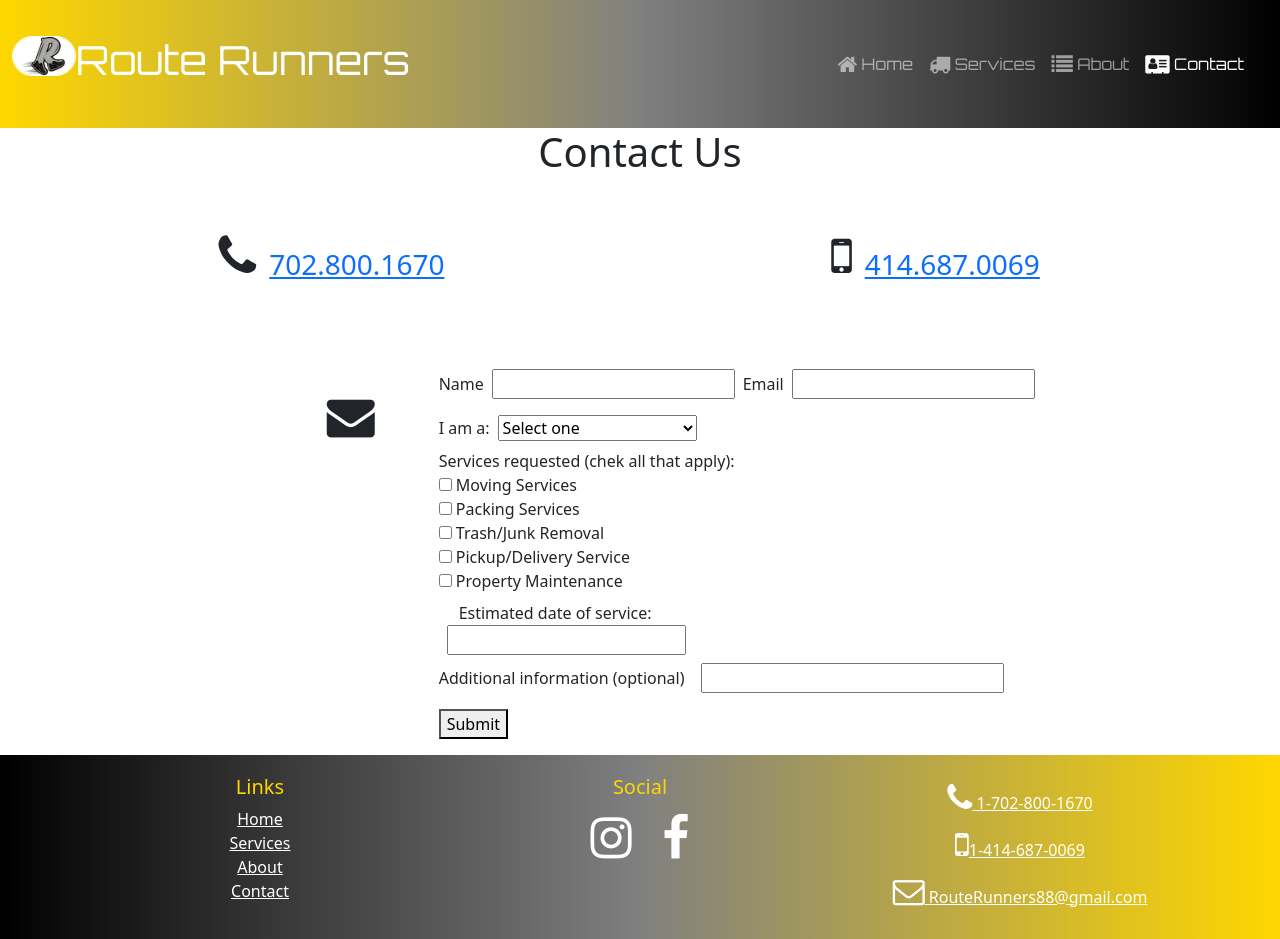
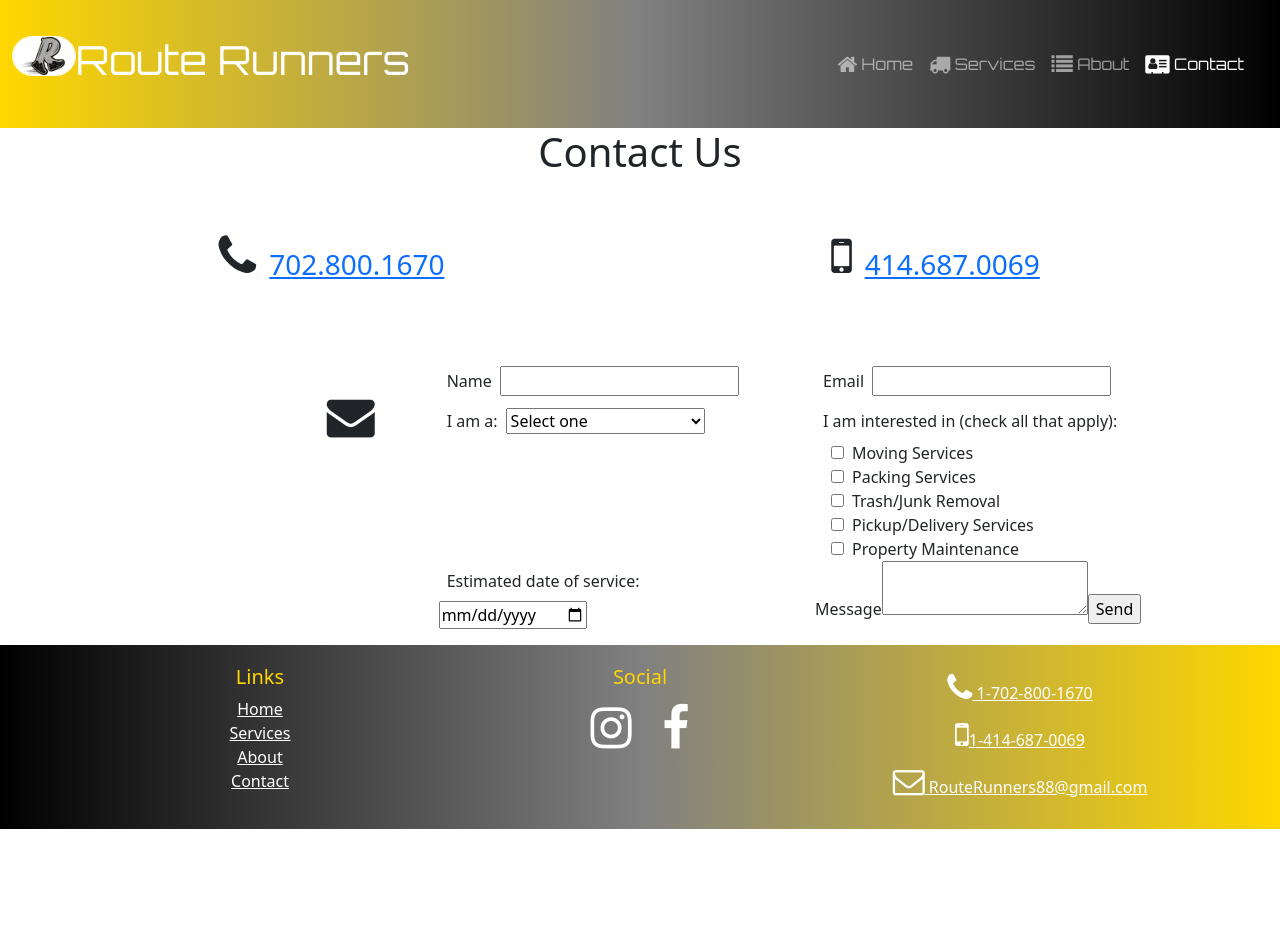
Before and after one commit to MediumJeff/route-runners, a React (Create React App) app: page /contact in a window 1280 px wide. After the commit the page ends 829 px from the top, so only its background shows below. Built offline with nearby package versions, Linux system fonts and the light colour scheme.

Commit message:
Second attempt at contact form

```diff
--- a/src/App.js
+++ b/src/App.js
@@ -5,8 +5,8 @@
 import About from './pages/about';
 import Services from './pages/services';
 import Contact from './pages/contact-page';
-import Header from './components/header';
-import Footer from './components/footer';
+import Header from './components/Header';
+import Footer from './components/Footer';
 
 function App() {
   return (
--- /dev/null
+++ b/src/components/ContactFormTwo.js
@@ -0,0 +1,77 @@
+import React, { useRef } from 'react';
+import { Row, Col } from 'reactstrap';
+import * as yup from 'yup';
+import emailjs from '@emailjs/browser';
+
+const ContactFormTwo = () => {
+    const form = useRef();
+
+    const sendEmail = (e) => {
+        e.preventDefault();
+
+        emailjs.sendForm('YOUR_SERVICE_ID', 'YOUR_TEMPLATE_ID', form.current, 'YOUR_PUBLIC_KEY')
+            .then((result) => {
+                console.log(result.text);
+            }, (error) => {
+                console.log(error.text);
+            });
+    };
+
+    return (
+        <form ref={form} onSubmit={sendEmail}>
+            <Row>
+                <Col>
+                    <label className='m-2'>Name</label>
+                    <input type="text" name="user_name" />
+                </Col>
+                <Col>
+                    <label className='m-2'>Email</label>
+                    <input type="email" name="user_email" />
+                </Col>
+            </Row>
+            <Row>
+                <Col>
+                    <label className='m-2'>I am a:</label>
+                    <select name='customer_type'>
+                        <option value=''>Select one</option>
+                        <option name='customer_type' value='homeowner'>Homeowner</option>
+                        <option name='customer_type' value='renter'>Renter</option>
+                        <option name='customer_type' value='realtor'>Realtor</option>
+                        <option name='customer_type' value='propertymanager'>Property Manager</option>
+                        <option name='customer_type' value='hoamember'>HOA Manager/Member</option>
+                        <option name='customer_type' value='officemanager'>Office Manager</option>
+                        <option name='customer_type' value='other'>Other</option>
+                    </select>
+                </Col>
+                <Col>
+                    <label className='m-2'>I am interested in (check all that apply):</label><br />
+                    <div className='ms-3'>
+                        <input type='checkbox' name='moving' value='moving services' />
+                        <label for='moving' className='ms-2'>Moving Services</label><br />
+                        <input type='checkbox' name='packing' value='packing services' />
+                        <label for='packing' className='ms-2'>Packing Services</label><br />
+                        <input type='checkbox' name='trash' value='trash'></input>
+                        <label for='trash' className='ms-2'>Trash/Junk Removal</label><br />
+                        <input type='checkbox' name='pickup' value='pickup/delivery' />
+                        <label for='pickup/delivery' className='ms-2'>Pickup/Delivery Services</label><br />
+                        <input type='checkbox' name='maintenance' value='maintenance' />
+                        <label for='maintenance' className='ms-2'>Property Maintenance</label>
+                    </div>
+                </Col>
+            </Row>
+            <Row>
+                <Col>
+                    <label className='m-2'>Estimated date of service:</label>
+                    <input type='date'></input>
+                </Col>
+                <Col>
+                    <label>Message</label>
+                    <textarea name="message" />
+                    <input type="submit" value="Send" />
+                </Col>
+            </Row>
+        </form>
+    );
+};
+
+export default ContactFormTwo;
--- a/src/pages/contact-page.js
+++ b/src/pages/contact-page.js
@@ -1,6 +1,6 @@
 import React from 'react';
 import { Row, Col } from 'reactstrap';
-import ContactForm from '../components/ContactForm';
+import ContactFormTwo from '../components/ContactFormTwo';
 
 const ContactPage = () => {
   return (
@@ -25,7 +25,7 @@
           <i className='fa fa-envelope fa-3x float-end'></i>
         </Col>
         <Col className='col-sm-7 p-3'>
-          <ContactForm />
+          <ContactFormTwo />
         </Col>
       </Row>
     </>
```
